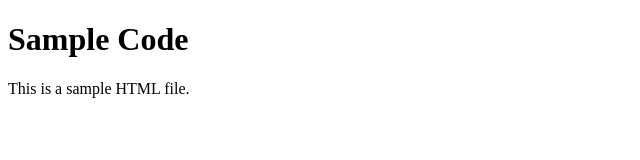
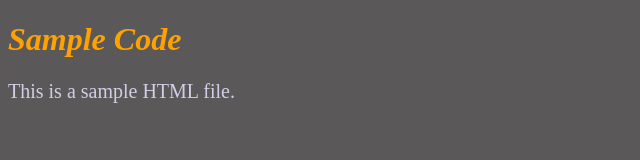
Before and after one commit to charan-2007-26/Git-Practice, a plain HTML site: page index.html in a window 1280 px wide. Shown: the whole page, without its empty margins (0-640 px from the left). Drawn offline with Linux system fonts and the light colour scheme.

Commit message:
new css style added for index.html

```diff
--- /dev/null
+++ b/index.css
@@ -0,0 +1,11 @@
+h1{
+    font-style: italic;
+    color: rgb(255, 162, 0);
+}
+p{
+    font-size: 20px;
+    color: rgb(209, 207, 232);
+}
+body{
+    background-color: rgba(20, 18, 18, 0.701);
+}
--- a/index.html
+++ b/index.html
@@ -5,6 +5,7 @@
     <meta name="viewport" content="width=device-width, initial-scale=1.0">
     <title>Sample Code</title>
 </head>
+<link rel="stylesheet" href="index.css">
 <body>
     <h1>Sample Code</h1>
     <p>This is a sample HTML file.</p>
```
